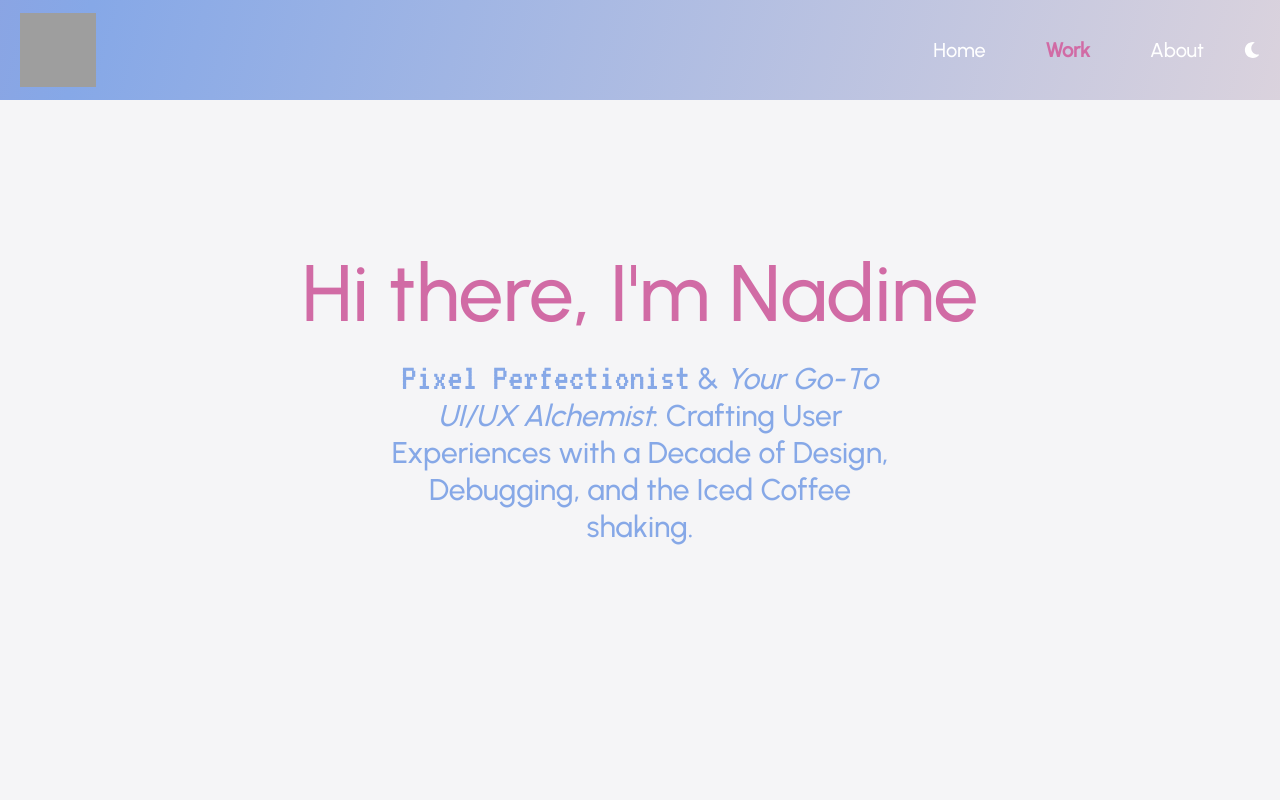
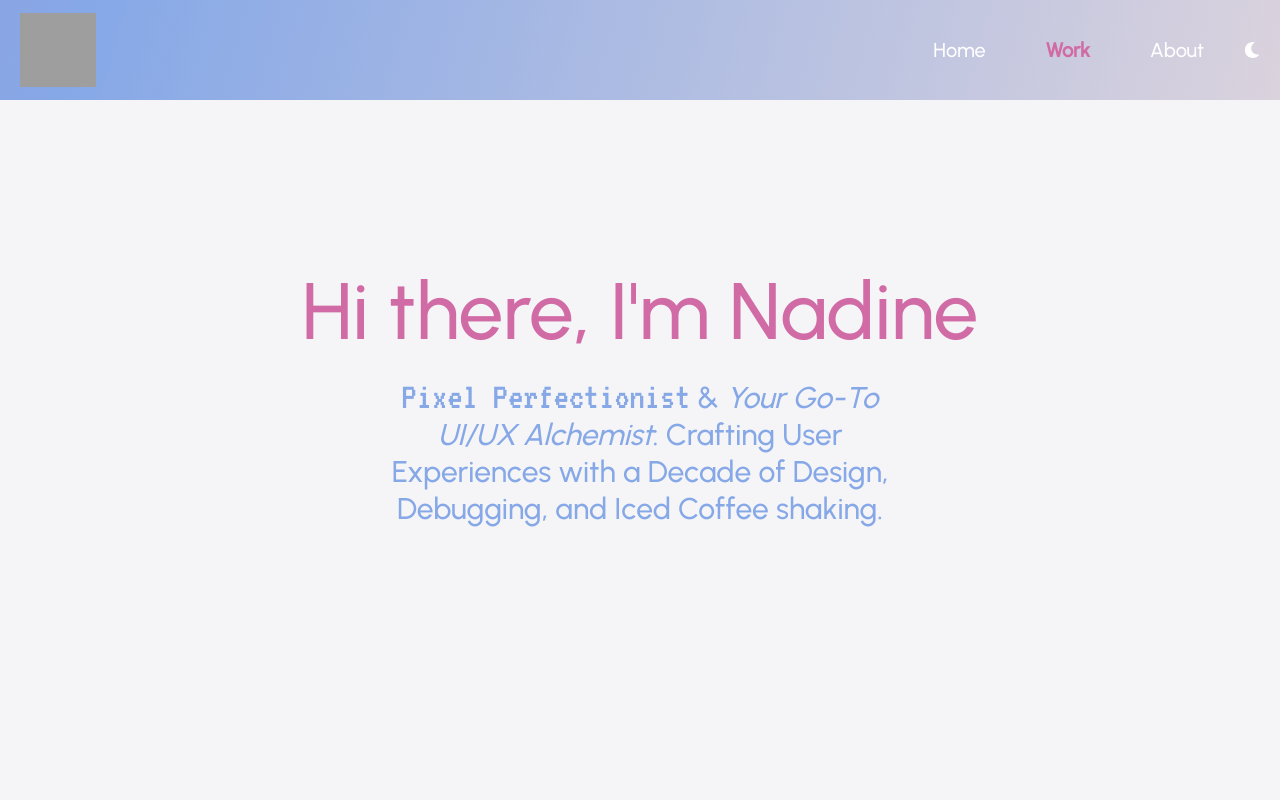
Before and after one commit to nadin3amanda/nadine-portfolio, a React (Create React App) app: page /projects in a window 1280 px wide. Shown: the top 800 px of the page. Built offline with nearby package versions, Linux system fonts and the light colour scheme; grey boxes are pictures that could not be loaded; a web font is replaced by a local one.

Commit message:
grammar correct

```diff
--- a/src/pages/Home.js
+++ b/src/pages/Home.js
@@ -23,7 +23,7 @@ function Home() {
                 Pixel Perfectionist
               </span>{" "}
               & <em>Your Go-To UI/UX Alchemist</em>: Crafting User Experiences
-              with a Decade of Design, Debugging, and the Iced Coffee shaking.
+              with a Decade of Design, Debugging, and Iced Coffee shaking.
             </p>
           </div>
         </div>
--- a/src/pages/Projects.js
+++ b/src/pages/Projects.js
@@ -23,7 +23,7 @@ function Projects() {
                 Pixel Perfectionist
               </span>{" "}
               & <em>Your Go-To UI/UX Alchemist</em>: Crafting User Experiences
-              with a Decade of Design, Debugging, and the Iced Coffee shaking.
+              with a Decade of Design, Debugging, and Iced Coffee shaking.
             </p>
           </div>
         </div>
```
